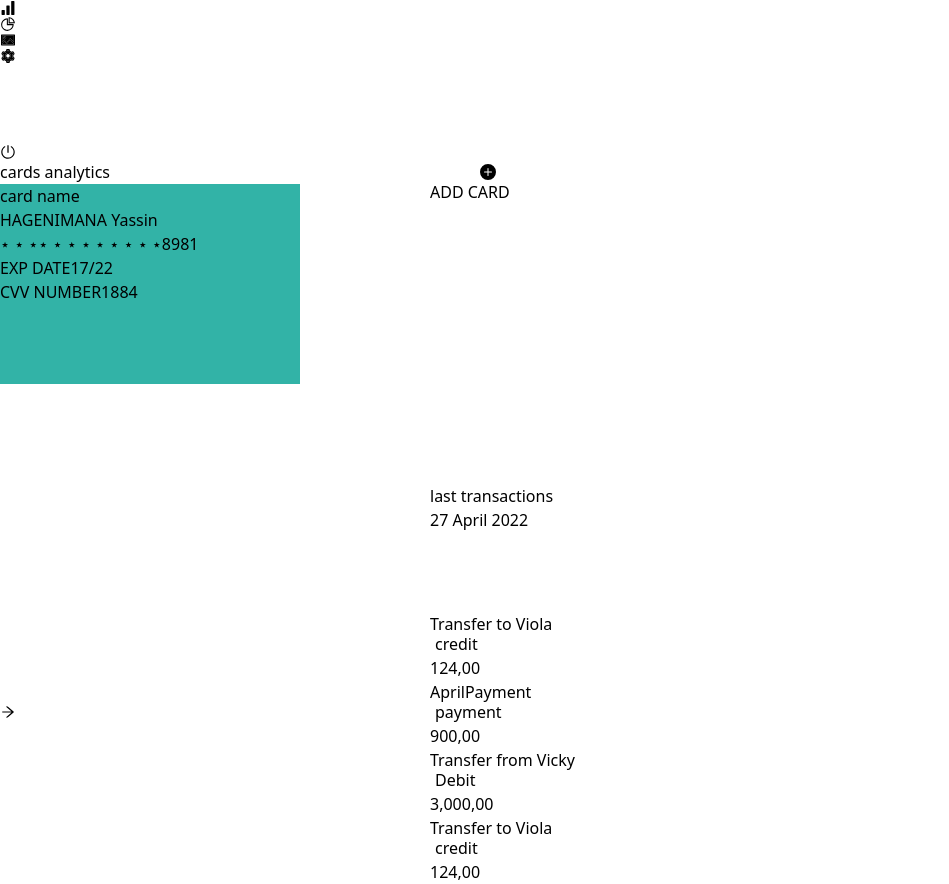
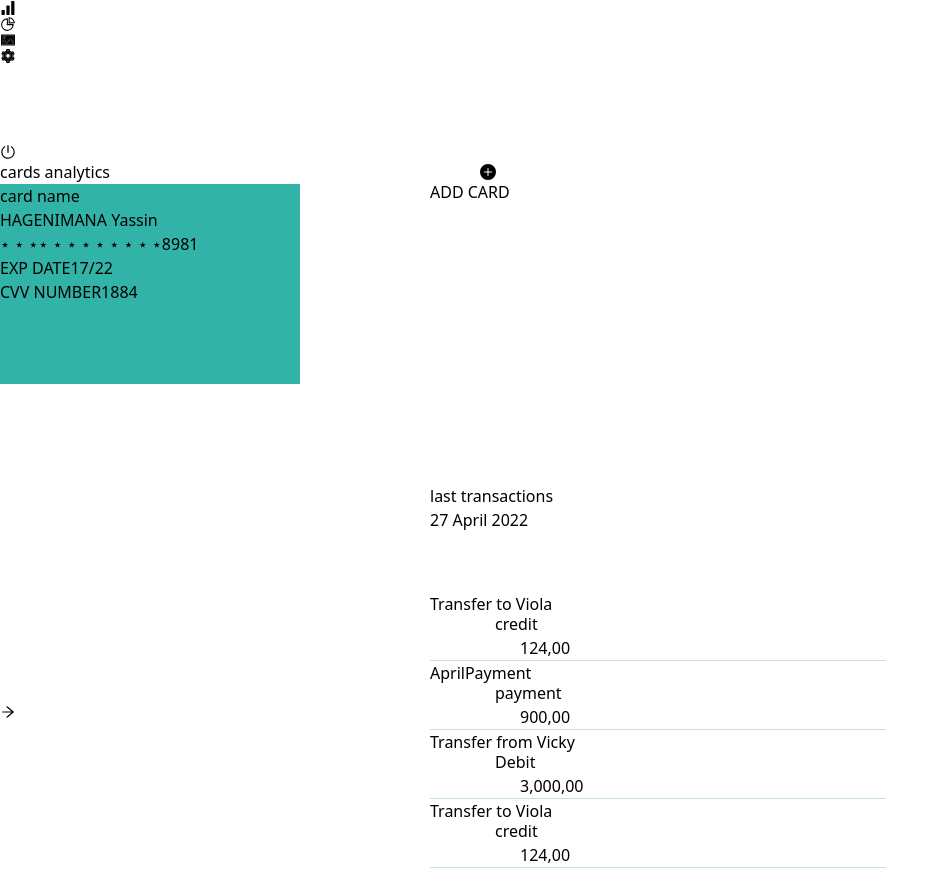
Before and after one commit to Mugisha-isaac/dashboard, a Next.js app: page / in a window 1280 px wide. Shown: the whole page, without its empty margins (0-949 px from the left). Built offline with nearby package versions, Linux system fonts and the light colour scheme.

Commit message:
added border

```diff
--- a/components/CardComponent.tsx
+++ b/components/CardComponent.tsx
@@ -1,4 +1,4 @@
-import { height } from "@mui/system";
+import { borderColor, height } from "@mui/system";
 import { FunctionComponent, useState } from "react"
 import { ICard, ITransactions } from "../types"
 import {BsFillPlusCircleFill} from 'react-icons/bs'
@@ -55,15 +55,15 @@ const CardComponent:FunctionComponent<
                         cardData[0].date
                     }
                     </p>
-                   <div className="" style={{marginTop:'80px'}}>
+                   <div className="" style={{marginTop:'60px'}}>
                      {
                          cardData.map(data=>(
-                         <div className=" px-5 mt-3 text-white">
+                         <div className=" px-5 mt-3 text-white last:border-collapse  ml-3" style={{width:'95%', height:'auto', borderBottom:'1px solid #C3E2E1 '}}>
                              <div className="grid grid-cols-3 grid-rows-1  mb-6">
                                 {/* <p><BiLogIn className="w-4 h-2"/></p>  */}
                                 <p>{data.trans_name}</p>
                                 {/* <p className="text-small_white  px-6">{data.status}</p> */}
-                                <div className="">
+                                <div className="" style={{marginLeft:'60px'}}>
                                 {
                                     data.status === 'credit' ?(
                                         <div className="flex flex-row clear-left">
@@ -82,7 +82,7 @@ const CardComponent:FunctionComponent<
                                 }
                                 </div>
                                 <div>
-                                <p style={{marginRight:'60px'}} className="">{data.value}</p>
+                                <p style={{marginLeft:'90px'}} className="">{data.value}</p>
                                 </div>
 
                                  </div>
--- a/tailwind.config.js
+++ b/tailwind.config.js
@@ -13,7 +13,8 @@ module.exports = {
           big_white:'#EDF7F6',
           low_dark:'#3B3B47',
           yellow:'#F29943',
-          green:'#32B3A7'
+          green:'#32B3A7',
+          border_color:'#373743'
       }
     },
   },
```
